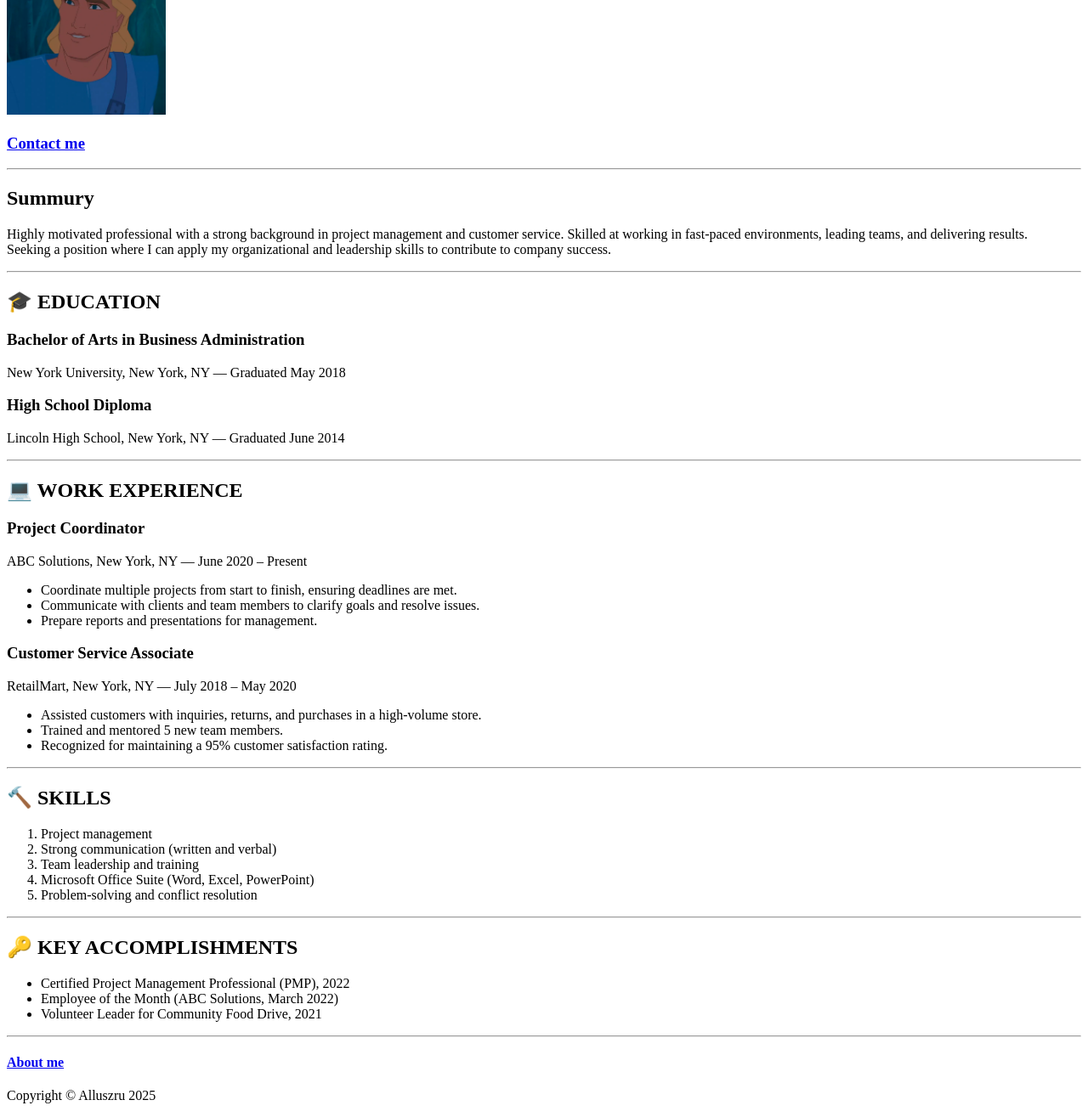
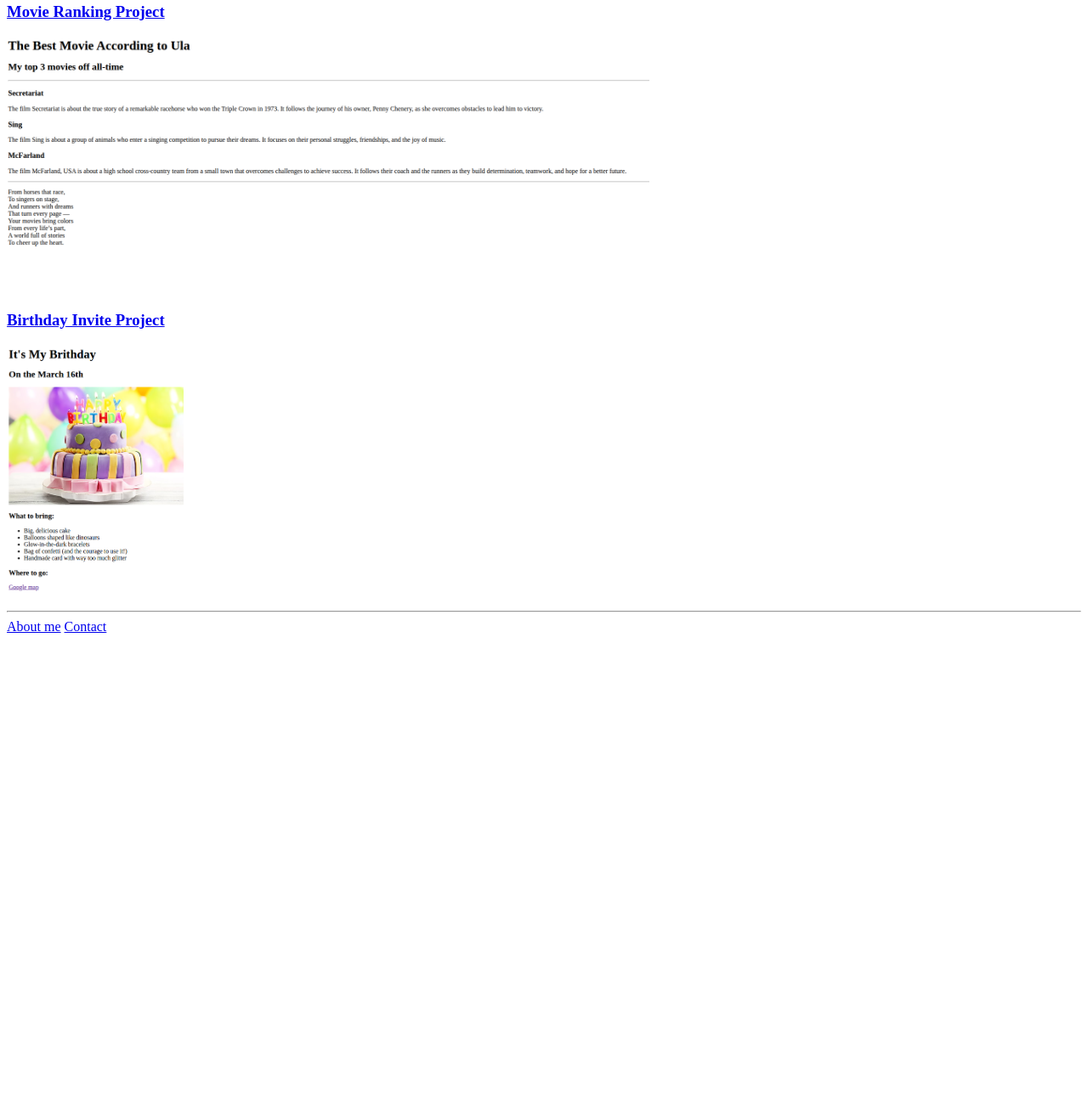
Before and after one commit to alluszru/html-portfolio, a plain HTML site: page index.html in a window 1280 px wide. Shown: the part 145-1460 px from the top of the page at 85% size. After the commit the page ends 900 px from the top, so only its background shows below. Drawn offline with Linux system fonts and the light colour scheme.

Commit message:
Add files via upload

```diff
--- a/index.html
+++ b/index.html
@@ -1,62 +1,21 @@
+<!-- TODO 1: Create the HTML Boilerplate -->
 <!DOCTYPE html>
 <html lang="en">
 <head>
     <meta charset="UTF-8">
     <meta name="viewport" content="width=device-width, initial-scale=1.0">
-    <title>My resume</title>
+    <title>Ula's portfolio</title>
 </head>
 <body>
-<h1>John Smith</h1>
-<img src="./assets/john smith.png" height="200" alt="John Smith picture, blond man" />
-<h3><a href="./public/contact.html">Contact me</a></h3>
-<hr/>
-<h2>Summury</h2>
-<p>Highly motivated professional with a strong background in project management and customer service.
-    Skilled at working in fast-paced environments, leading teams, and delivering results. <br/>
-    Seeking a position where I can apply my organizational and leadership skills to contribute to company success.</p>
-<hr/>
-<h2>&#127891 EDUCATION</h2>
-<h3>Bachelor of Arts in Business Administration</h3>
-<p>New York University, New York, NY — Graduated May 2018</p>
-<h3>High School Diploma</h3>
-<p>Lincoln High School, New York, NY — Graduated June 2014</p>
-<hr/>
-<h2>&#128187 WORK EXPERIENCE</h2>
-<h3>Project Coordinator</h3>
-<p>ABC Solutions, New York, NY — June 2020 – Present</p>
-<ul>
-    <li>Coordinate multiple projects from start to finish, ensuring deadlines are met.</li>
-    <li>Communicate with clients and team members to clarify goals and resolve issues.</li>
-    <li>Prepare reports and presentations for management.</li>
-</ul>
-
-<h3>Customer Service Associate</h3>
-<p>RetailMart, New York, NY — July 2018 – May 2020</p>
-<ul>
-    <li>Assisted customers with inquiries, returns, and purchases in a high-volume store.</li>
-    <li>Trained and mentored 5 new team members.</li>
-    <li>Recognized for maintaining a 95% customer satisfaction rating.</li>
-</ul>
-<hr/>
-<h2>&#128296 SKILLS</h2>
-<ol>
-    <li>Project management</li>
-    <li>Strong communication (written and verbal)</li>
-    <li>Team leadership and training</li>
-    <li>Microsoft Office Suite (Word, Excel, PowerPoint)</li>
-    <li>Problem-solving and conflict resolution</li>
-</ol>
-<hr/>
-<h2>&#128273 KEY ACCOMPLISHMENTS</h2>
-<ul>
-    <li>Certified Project Management Professional (PMP), 2022</li>
-    <li>Employee of the Month (ABC Solutions, March 2022)</li>
-    <li>Volunteer Leader for Community Food Drive, 2021</li>
-</ul>
-<hr/>
-<h4><a href="./public/about.html">About me</a></h4>
-<footer>
-    <p>Copyright © Alluszru 2025</p>
-</footer>
+    <h1>Ula's portfolio</h1>
+    <h2>I'm a Web developer</h2>
+    <hr/>
+    <h3><a href="./public/movie-ranking.html">Movie Ranking Project</a></h3>
+    <img src="./assets/images/movie-ranking-picture.png" alt="movie ranking website picture" height="300"/>
+    <h3><a href="./public/birthday-invite.html">Birthday Invite Project</a></h3>
+    <img src="./assets/images/birthday-invite-picture.png" alt="birthday invitation website picture" height="300"/>
+    <hr/>
+    <a href="./public/about.html">About me</a>
+    <a href="./public/contact.html">Contact</a>
 </body>
 </html>
```
Also changed, not shown: public/about.html (+20 -8 lines), public/contact.html (+8 -6 lines).
